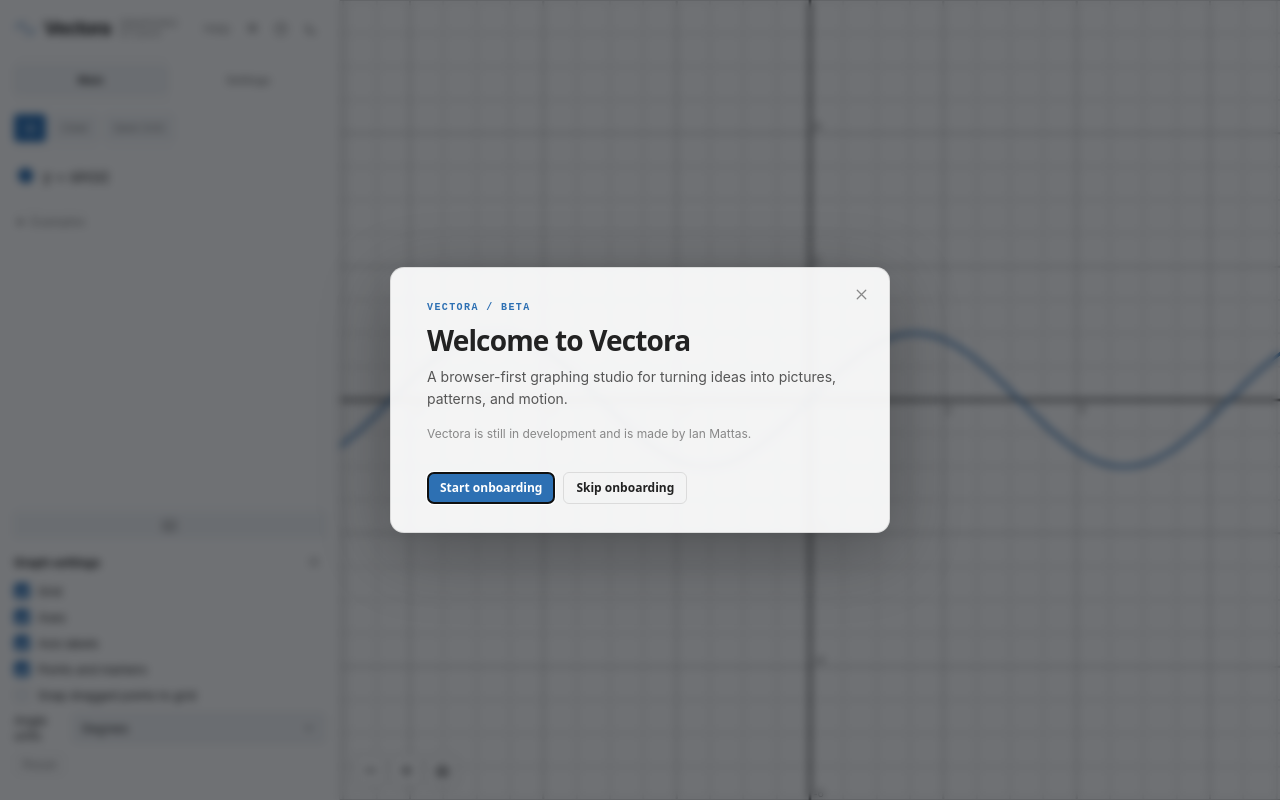
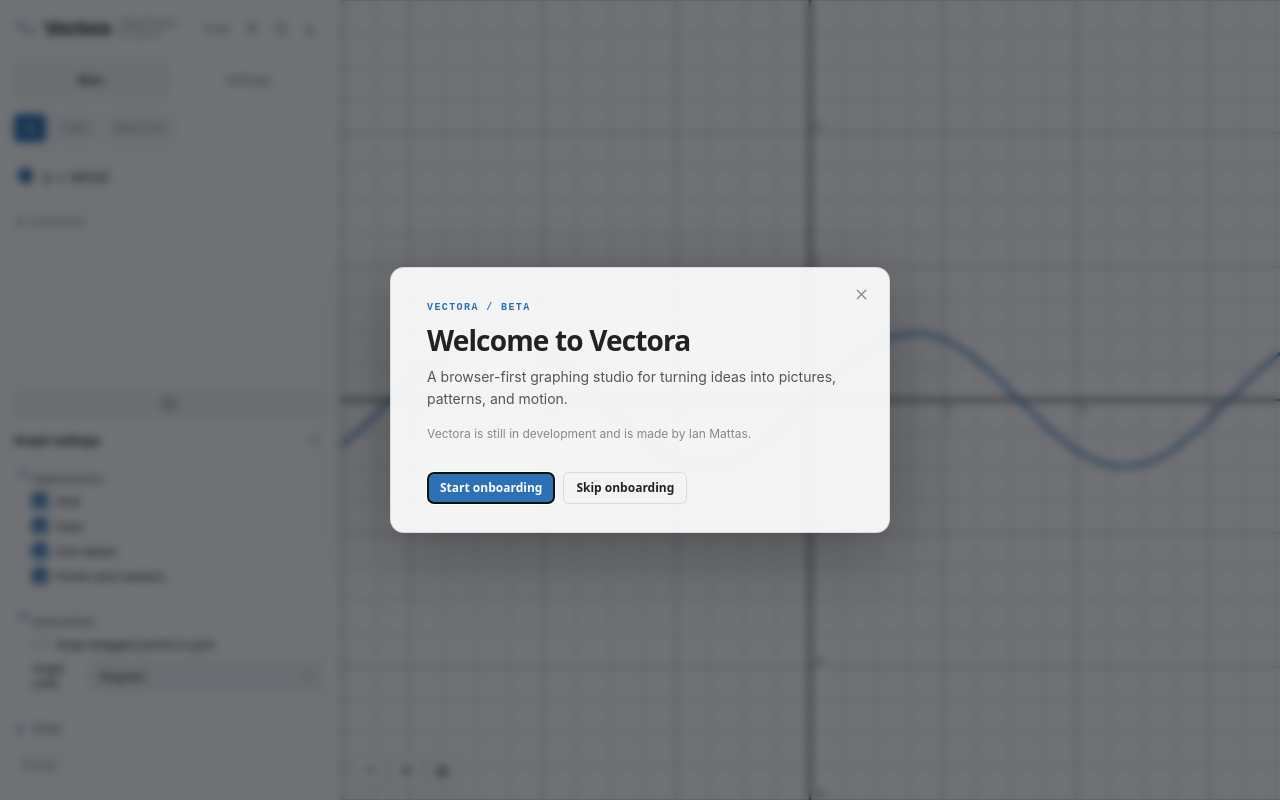
Before and after one commit to imattas/vectora, a website built with Vite: page src/ui/index.html in a window 1280 px wide. Built offline with nearby package versions, Linux system fonts and the light colour scheme.

Commit message:
feat: organize settings categories

```diff
--- a/scripts/editor-test.ts
+++ b/scripts/editor-test.ts
@@ -594,6 +594,9 @@
   const panelBounds = await page.locator('#settings-panel').boundingBox();
   const selectStyle = await page.locator('#settings-panel select').evaluate(el => getComputedStyle(el).appearance);
   check('settings tab uses the sidebar layout and styled controls', !!panelBounds && selectStyle === 'none', JSON.stringify({ panelBounds, selectStyle }));
+  await page.locator('.settings-category').nth(2).locator('summary').click();
+  const categories = await page.locator('.settings-category').evaluateAll(nodes => nodes.map(node => (node as HTMLDetailsElement).open));
+  check('settings categories expand and retract independently', categories.length === 3 && categories[2] === true, JSON.stringify(categories));
   await page.locator('.graph-settings-close').click();
   await load(page, ['y = x']);
   await page.locator('.symbol-keyboard-trigger').click();
--- a/src/ui/main.ts
+++ b/src/ui/main.ts
@@ -3432,20 +3432,33 @@
   const close = makeButton('', 'Close graph settings', closeSettings, 'graph-settings-close');
   close.addEventListener('pointerdown', closeSettings);
   close.append(makeIcon('close')); heading.append(title, close); settings.append(heading);
-  const addSetting = (key: 'grid' | 'axes' | 'labels' | 'points' | 'snap', label: string) => {
+  const category = (label: string, open = false) => {
+    const group = document.createElement('details'); group.className = 'settings-category'; group.open = open;
+    const summary = document.createElement('summary'); summary.textContent = label; group.append(summary, document.createElement('div'));
+    return { group, body: group.lastElementChild as HTMLElement };
+  };
+  const appearance = category('Appearance', true);
+  const interaction = category('Interaction', true);
+  const view = category('View');
+  settings.append(appearance.group, interaction.group, view.group);
+  const addSetting = (key: 'grid' | 'axes' | 'labels' | 'points' | 'snap', label: string, target: HTMLElement) => {
     const row = document.createElement('label'); row.className = 'graph-setting';
     const input = document.createElement('input'); input.type = 'checkbox'; input.checked = graphSettings[key]; input.setAttribute('aria-label', label); input.addEventListener('change', () => { graphSettings = { ...graphSettings, [key]: input.checked }; saveGraphSettings(graphSettings); requestRender(); });
-    row.append(input, document.createTextNode(label)); settings.append(row);
+    row.append(input, document.createTextNode(label)); target.append(row);
   };
-  addSetting('grid', 'Grid'); addSetting('axes', 'Axes'); addSetting('labels', 'Axis labels'); addSetting('points', 'Points and markers');
-  addSetting('snap', 'Snap dragged points to grid');
+  addSetting('grid', 'Grid', appearance.body); addSetting('axes', 'Axes', appearance.body); addSetting('labels', 'Axis labels', appearance.body); addSetting('points', 'Points and markers', appearance.body);
+  addSetting('snap', 'Snap dragged points to grid', interaction.body);
   const angleLabel = document.createElement('label'); angleLabel.className = 'graph-setting'; angleLabel.textContent = 'Angle units';
   const angleSelect = document.createElement('select'); angleSelect.setAttribute('aria-label', 'Angle units');
   for (const [value, label] of [['degrees', 'Degrees'], ['radians', 'Radians']] as const) {
     const option = document.createElement('option'); option.value = value; option.textContent = label; option.selected = graphSettings.angleUnit === value; angleSelect.append(option);
   }
   angleSelect.addEventListener('change', () => { graphSettings = { ...graphSettings, angleUnit: angleSelect.value === 'radians' ? 'radians' : 'degrees' }; saveGraphSettings(graphSettings); requestRender(); });
-  angleLabel.append(angleSelect); settings.append(angleLabel);
+  angleLabel.append(angleSelect); interaction.body.append(angleLabel);
+  const resetView = makeButton('Reset view', 'Reset graph view', resetGraphView, 'graph-settings-reset');
+  const zoomRow = document.createElement('div'); zoomRow.className = 'settings-view-actions';
+  zoomRow.append(makeButton('Zoom in', 'Zoom in', () => { const p = canvasCenter(); zoomAt(p.x, p.y, 0.8); }, 'graph-settings-reset'), makeButton('Zoom out', 'Zoom out', () => { const p = canvasCenter(); zoomAt(p.x, p.y, 1.25); }, 'graph-settings-reset'));
+  view.body.append(resetView, zoomRow);
   const reset = makeButton('Reset', 'Reset graph settings', () => { graphSettings = { ...DEFAULT_GRAPH_SETTINGS }; saveGraphSettings(graphSettings); settings.querySelectorAll<HTMLInputElement>('input').forEach((input, i) => { input.checked = [graphSettings.grid, graphSettings.axes, graphSettings.labels, graphSettings.points, graphSettings.snap][i]; }); angleSelect.value = graphSettings.angleUnit; requestRender(); }, 'graph-settings-reset');
   settings.append(reset); panel.append(settings);
   syncGraphSettingsUi = () => { settings.querySelectorAll<HTMLInputElement>('input').forEach((input, i) => { input.checked = [graphSettings.grid, graphSettings.axes, graphSettings.labels, graphSettings.points, graphSettings.snap][i]; }); angleSelect.value = graphSettings.angleUnit; };
--- a/src/ui/style.css
+++ b/src/ui/style.css
@@ -182,6 +182,14 @@
 #panel[data-tab="settings"] > :not(#panel-header):not(#panel-resize):not(.panel-tabs):not(.graph-settings-panel) { display: none; }
 .graph-settings-panel { display: grid; gap: 10px; padding: 12px 2px; color: var(--text); font-size: 12px; }
 .graph-settings-heading { display: flex; align-items: center; justify-content: space-between; gap: 14px; }
+.settings-category { border-top: 1px solid var(--divider); }
+.settings-category > summary { padding: 9px 2px 7px; color: var(--muted); cursor: pointer; font-weight: 650; list-style: none; }
+.settings-category > summary::-webkit-details-marker { display: none; }
+.settings-category > summary::before { content: '›'; display: inline-block; width: 16px; color: var(--accent); font-size: 17px; line-height: 10px; transform: translateY(1px); }
+.settings-category[open] > summary::before { transform: rotate(90deg) translateX(1px); }
+.settings-category > summary:hover { color: var(--text); }
+.settings-category > div { display: grid; gap: 9px; padding: 0 2px 10px 18px; }
+.settings-view-actions { display: flex; flex-wrap: wrap; gap: 6px; }
 .graph-settings-close { width: 22px; height: 22px; padding: 3px; border: 0; border-radius: 4px; background: transparent; color: var(--muted); cursor: pointer; }
 .graph-settings-close:hover, .graph-settings-close:focus-visible { background: var(--surface-soft); color: var(--text); outline: 2px solid var(--focus-ring); outline-offset: 1px; }
 .graph-settings-close svg { width: 16px; height: 16px; display: block; fill: none; stroke: currentColor; stroke-width: 1.8; stroke-linecap: round; stroke-linejoin: round; }
```
